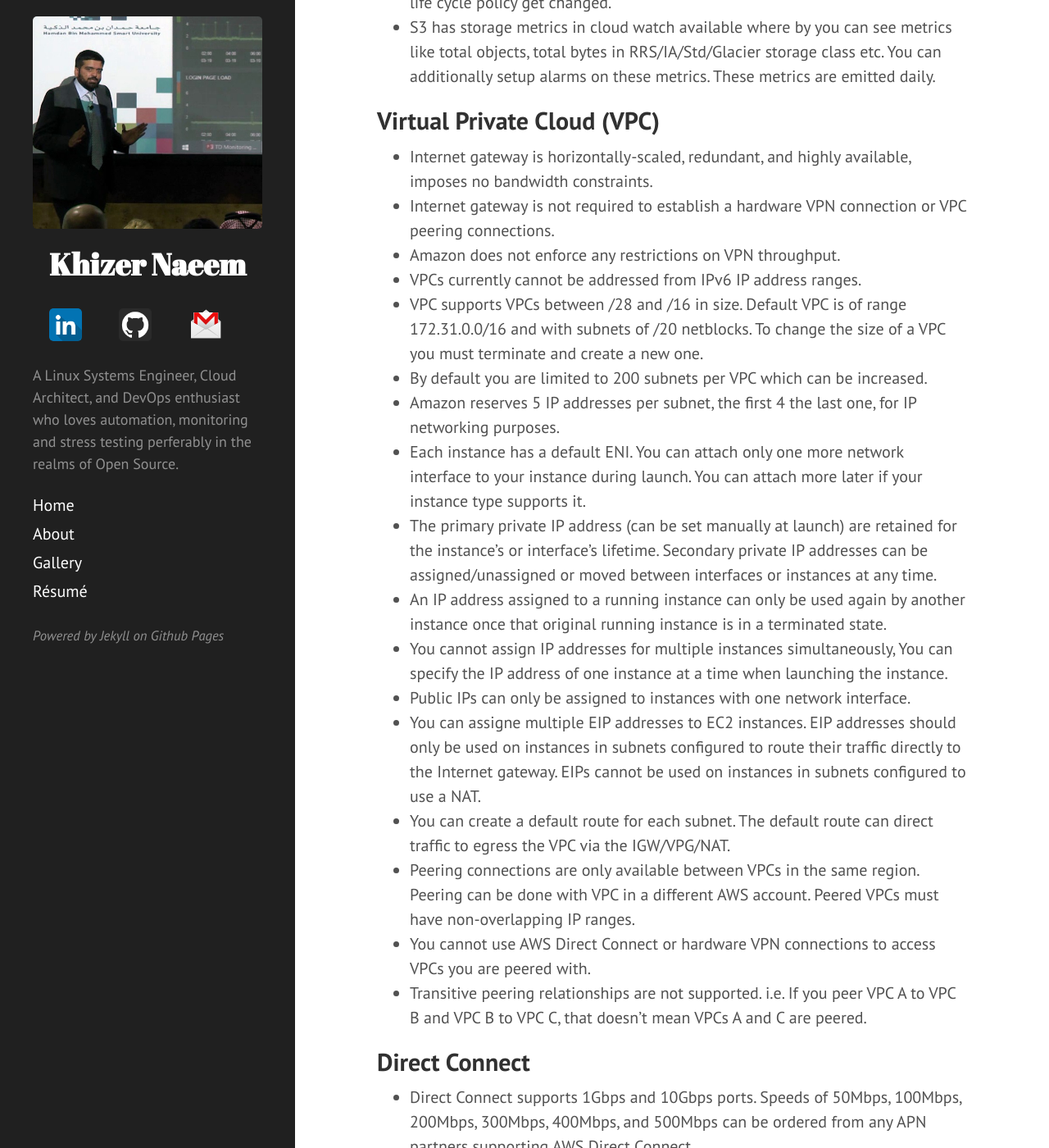
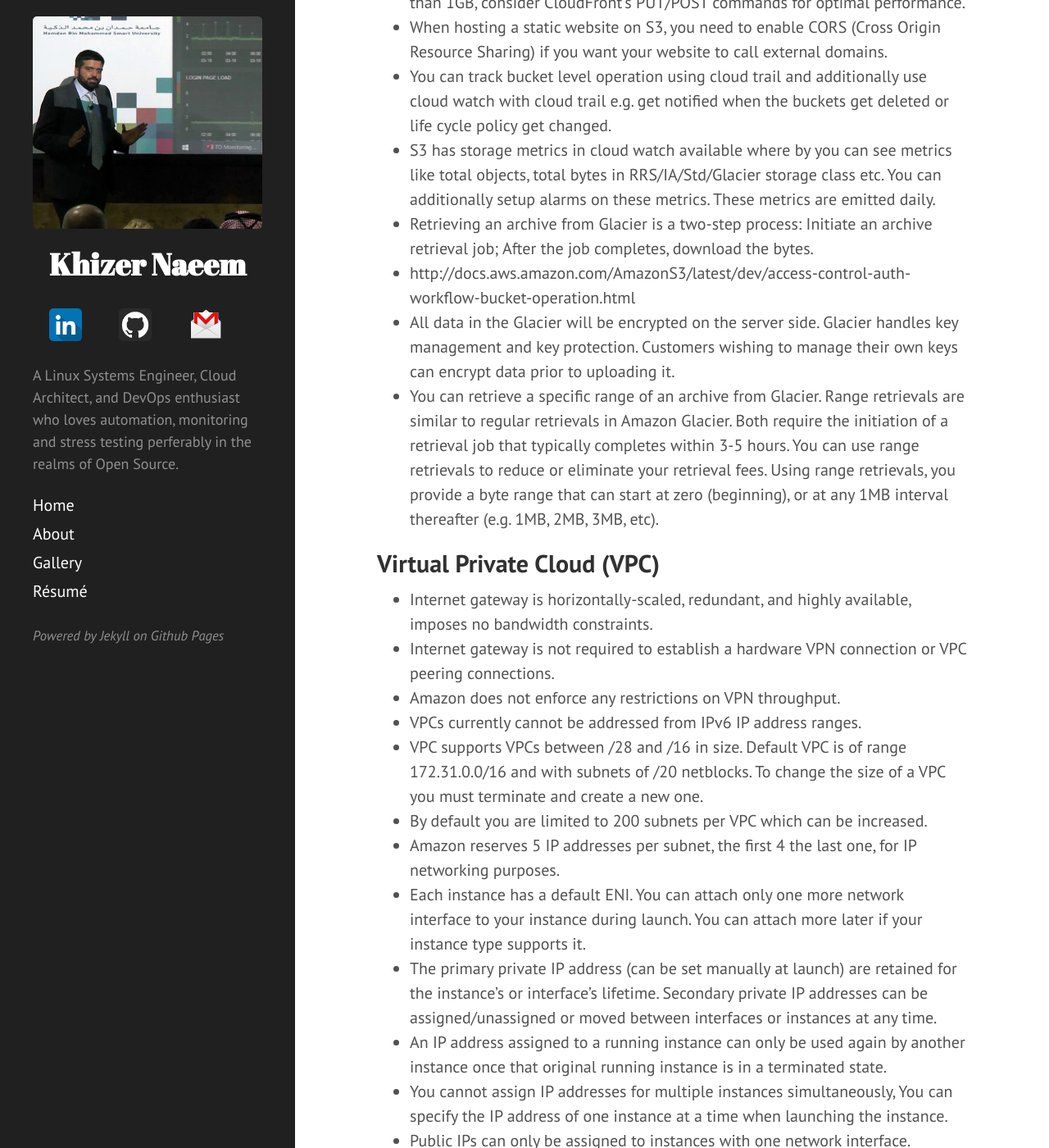
Before and after one commit to kxr/kxr.github.io, a Jekyll site: the page built from _posts/2016-07-07-aws-certified-solutions-architech-professional-preparation-notes.md, in a window 1280 px wide and 1400 px high, scrolled down 3717 px. Shown: the whole window at 82% size. Built offline with Jekyll 4.4.1, drawn with Linux system fonts in a browser that asks for light colours; comment, search, counter and statistics services are not loaded; some of the changed text lies outside the part shown.

Commit message:
aws csa pro

```diff
--- a/_posts/2016-07-07-aws-certified-solutions-architech-professional-preparation-notes.md
+++ b/_posts/2016-07-07-aws-certified-solutions-architech-professional-preparation-notes.md
@@ -37,6 +37,7 @@ title: AWS Certified Solutions Architect Professional Prepartion Notes
 - Any publicly available data in Amazon S3 can be downloaded via the BitTorrent protocol by adding the ?torrent parameter at the end of the GET request.
 - S3 data storage is calculated in TimedStorage-ByteHrs which are added up at the end of the month.
 - Data at rest can be encrypted by using SSE-S3, SSE-KMS or SSE-C (Server Side Encryption with Customer-Provide Keys) via Amazon provided encryption technology; Alternatively you can use your own encryption libraries to encrypt data before storing.
+- S3 stores objects lexicographically (alphabetical order) based on key name. Using a sequential prefix (e.g. timestamp) increases the likelihood that S3 will only target a specific partition, overwhelming the I/O capacity of the partition. Introducing some randomness in your key name/prefixes, will cause S3 to distribute across multiple partitions.
 - Access can be restricted based on an aspect of the request, such as HTTP referrer and IP address.
 - Data that is deleted from Standard - IA within 30 days will be charged for a full 30 days.
 - Amazon S3 objects that are stored using the Amazon Glacier option are only accessible through the Amazon S3 APIs or Amazon S3 Management Console but not using Amazon Glacier APIs.
@@ -55,6 +56,11 @@ title: AWS Certified Solutions Architect Professional Prepartion Notes
 - When hosting a static website on S3, you need to enable CORS (Cross Origin Resource Sharing) if you want your website to call external domains.
 - You can track bucket level operation using cloud trail and additionally use cloud watch with cloud trail e.g. get notified when the buckets get deleted or life cycle policy get changed.
 - S3 has storage metrics in cloud watch available where by you can see metrics like total objects, total bytes in RRS/IA/Std/Glacier storage class etc. You can additionally setup alarms on these metrics. These metrics are emitted daily.
+- Retrieving an archive from Glacier is a two-step process: Initiate an archive retrieval job; After the job completes, download the bytes.
+- http://docs.aws.amazon.com/AmazonS3/latest/dev/access-control-auth-workflow-bucket-operation.html
+- All data in the Glacier will be encrypted on the server side. Glacier handles key management and key protection. Customers wishing to manage their own keys can encrypt data prior to uploading it.
+- You can retrieve a specific range of an archive from Glacier. Range retrievals are similar to regular retrievals in Amazon Glacier. Both require the initiation of a retrieval job that typically completes within 3-5 hours. You can use range retrievals to reduce or eliminate your retrieval fees. Using range retrievals, you provide a byte range that can start at zero (beginning), or at any 1MB interval thereafter (e.g. 1MB, 2MB, 3MB, etc).
+
 
 
 ## Virtual Private Cloud (VPC)
@@ -71,6 +77,7 @@ title: AWS Certified Solutions Architect Professional Prepartion Notes
 - An IP address assigned to a running instance can only be used again by another instance once that original running instance is in a terminated state.
 - You cannot assign IP addresses for multiple instances simultaneously, You can specify the IP address of one instance at a time when launching the instance.
 - Public IPs can only be assigned to instances with one network interface.
+- You can attach an ENI in one subnet to an instance in another subnet in the same VPC; however, both the elastic network interface and the instance must reside in the same Availability Zone.
 - You can assigne multiple EIP addresses to EC2 instances. EIP addresses should only be used on instances in subnets configured to route their traffic directly to the Internet gateway. EIPs cannot be used on instances in subnets configured to use a NAT.
 - You can create a default route for each subnet. The default route can direct traffic to egress the VPC via the IGW/VPG/NAT.
 - Peering connections are only available between VPCs in the same region. Peering can be done with VPC in a different AWS account. Peered VPCs must have non-overlapping IP ranges.
@@ -99,6 +106,7 @@ title: AWS Certified Solutions Architect Professional Prepartion Notes
 - When you perform a restore operation to a point in time or from a DB Snapshot, a new DB Instance is created with a new endpoint, the old DB Instance can be deleted.
 - During the backup window, storage I/O may be briefly suspended while the backup process initializes (typically under a few seconds). There is no I/O suspension for Multi-AZ deployments.
 - Automated backups can be turned off by setting the retention period to 0. Automated backups are deleted when the DB Instance is deleted, manual snapshots or final deletion snapshot are reatained.
+- RDS supports two types of snapshot copies. Copy an automated DB snapshot to manual DB snapshot in the same region (so the DB snapshot is retained), Copy automated/manual DB snapshot to another region.
 - It is strongly recommended to use the DNS Name to connect to your DB Instance as the underlying IP address can change (e.g., during a failover).
 - You can update/modify a DB Subnet Group but explicitly changing the DB Subnet Group of a deployed DB instance is not currently allowed.
 - You can encrypt DB connections using SSL. Amazon RDS generates an SSL certificate for each DB Instance.
@@ -161,6 +169,8 @@ title: AWS Certified Solutions Architect Professional Prepartion Notes
 - You should use invalidation only in unexpected circumstances; if you know beforehand that your files will need to be removed from cache frequently, it is recommended that you either implement a versioning system for your files and/or set a short expiration period.
 - Streaming Summary: If you have media files HLS format or Microsoft Smooth Streaming format prior to storing in Amazon S3 (or a custom origin), you can use an Amazon CloudFront web distribution to stream in that format without having to run any media servers. In addition you can also run a third party streaming server (e.g. Wowza Media Server available on AWS Marketplace) on Amazon EC2 which can convert a media file to the required HTTP streaming format. This server can then be designated as the origin for an Amazon CloudFront web distribution. Another option, if you want to stream using RTMP, is to store your media files on Amazon S3 and use it as the origin for an Amazon CloudFront RTMP distribution.
 - You can enable access logging to write detailed log information in a W3C extended format into S3, containing detailed information about each request, including: object requested, edge location, client IP, referrer, user agent, cookie header, and result type (cache hit/miss/error).
+- Signed URLs use cases: RTMP distribution (signed cookies aren't supported for RTMP distributions), Restrict access to individual files, Client doesn't support cookies.
+- Signed Cookies use cases: Provide access to multiple restricted files, You don't want to change your current URLs.
 
 ## CloudFormation
 
```
